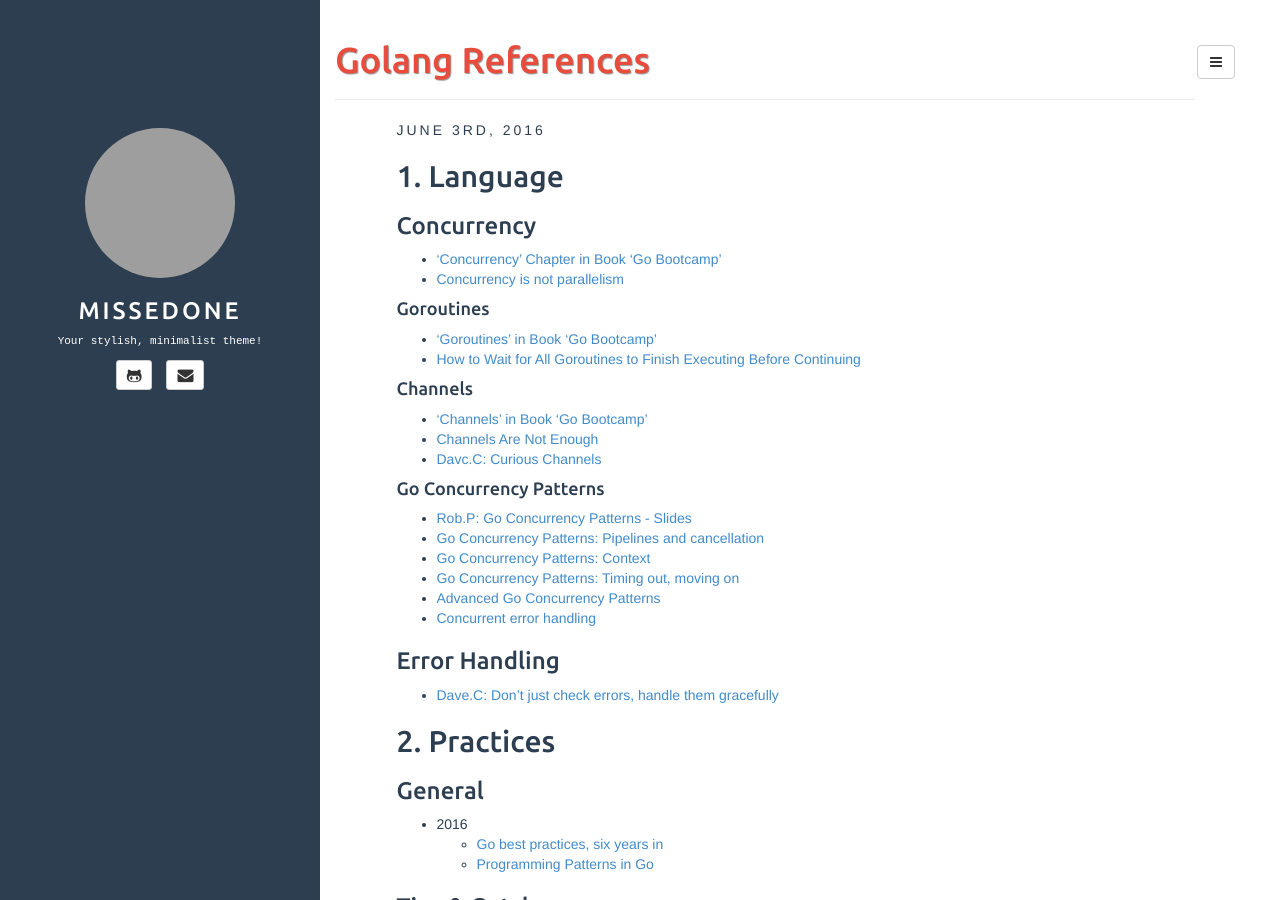
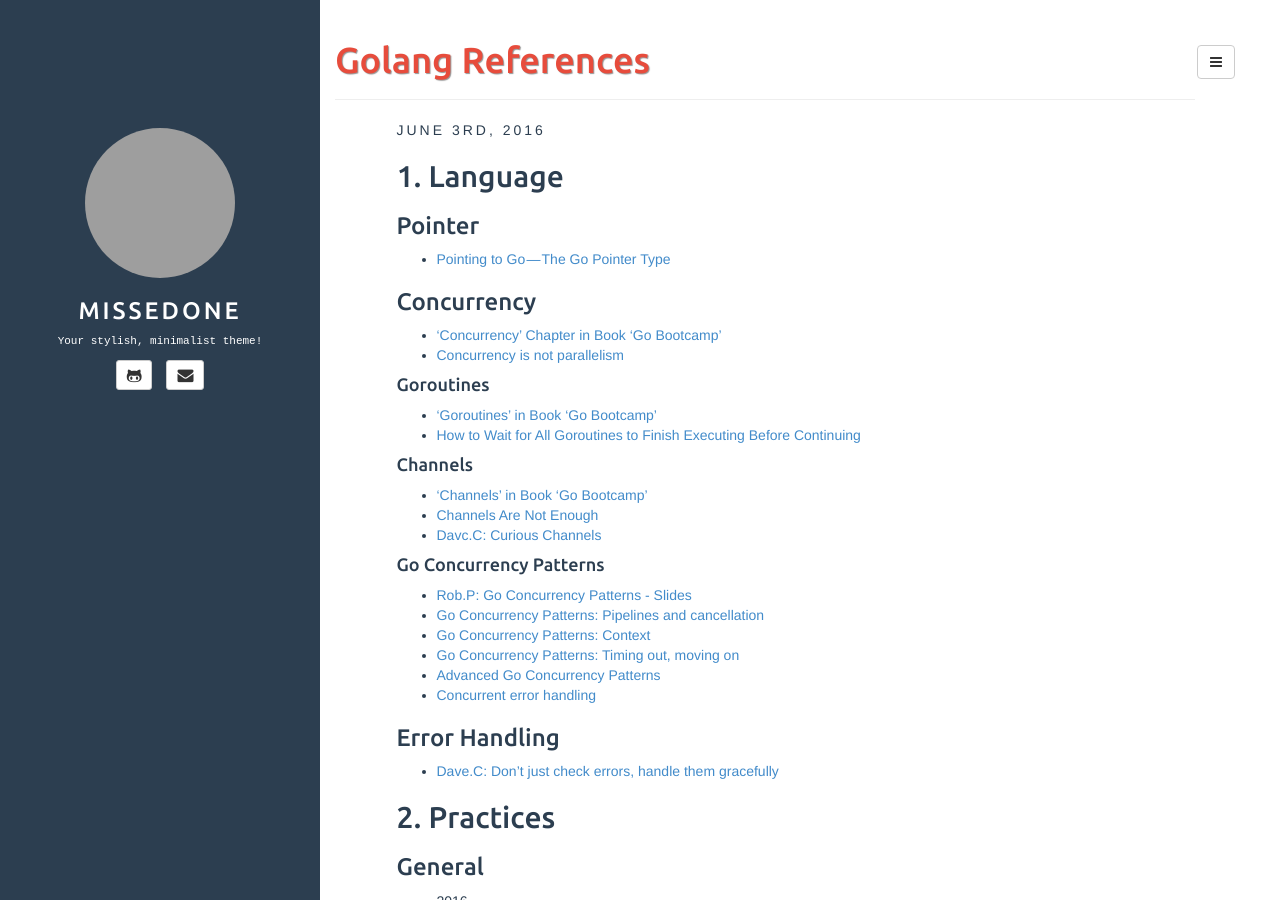
Before and after one commit to missedone/missedone.github.io, a Jekyll site: the page built from _posts/2016-06-03-Golang-References.md, in a window 1280 px wide and 900 px high. Built offline with Jekyll 4.4.1, drawn with Linux system fonts in a browser that asks for light colours; grey boxes are pictures that could not be loaded.

Commit message:
add golang pointer section

```diff
--- a/_posts/2016-06-03-Golang-References.md
+++ b/_posts/2016-06-03-Golang-References.md
@@ -7,6 +7,10 @@ description: the collection of Golang relate articles.
 ---
 
 ## 1. Language
+
+### Pointer
+
+* [Pointing to Go — The Go Pointer Type](https://medium.com/learning-the-go-porgramming-language/pointing-to-go-the-go-pointer-type-a3c3f587592f#.nf9uff9ol)
 
 ### Concurrency
 
```
